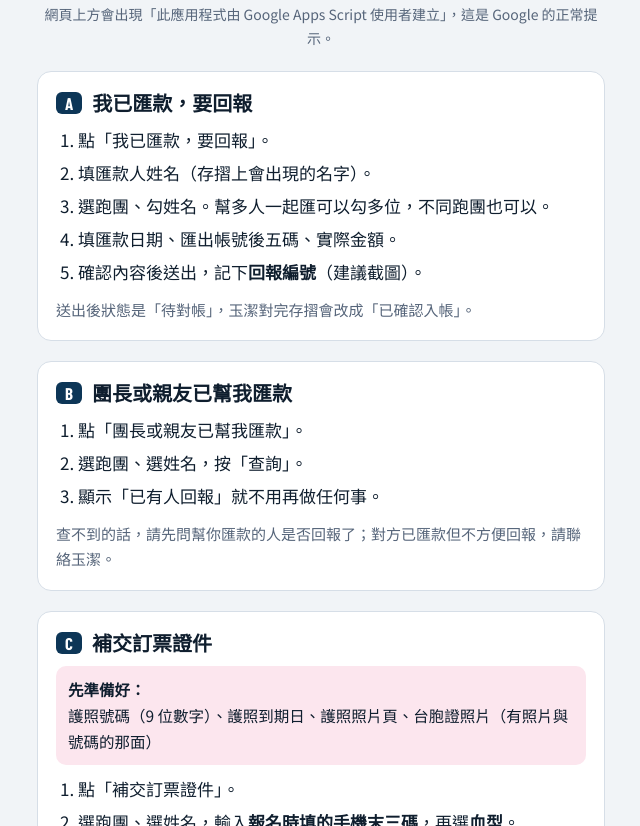
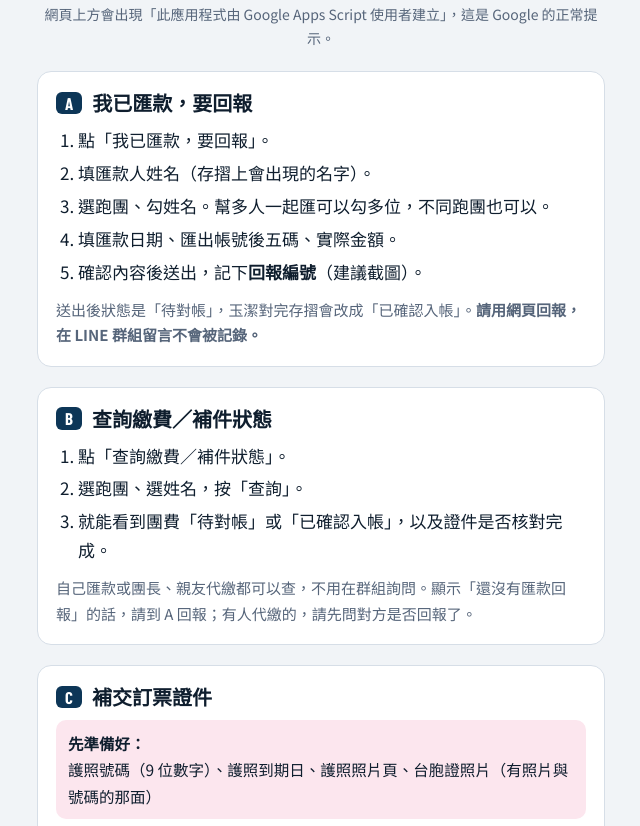
Before and after one commit to willleester/xiamen-2027, a plain HTML site: page index.html in a window 1280 px wide. Shown: the part 468-1294 px from the top of the page, without its empty margins (319-959 px from the left). Drawn offline with nearby package versions, Linux system fonts and the light colour scheme; a web font is replaced by a local one.

Commit message:
跑友須知與流程圖：B 改為查詢繳費／補件狀態，提醒勿在群組回報
Co-Authored-By: Claude Opus 5.5 <noreply@anthropic.com>

```diff
--- a/index.html
+++ b/index.html
@@ -97,17 +97,17 @@ footer .in{padding-block:0 36px;display:grid;gap:6px}
         <li>填匯款日期、匯出帳號後五碼、實際金額。</li>
         <li>確認內容後送出，記下<b>回報編號</b>（建議截圖）。</li>
       </ol>
-      <p style="font-size:15px;color:var(--muted)">送出後狀態是「待對帳」，玉潔對完存摺會改成「已確認入帳」。</p>
+      <p style="font-size:15px;color:var(--muted)">送出後狀態是「待對帳」，玉潔對完存摺會改成「已確認入帳」。<b>請用網頁回報，在 LINE 群組留言不會被記錄。</b></p>
     </section>
 
     <section class="task">
-      <h2><span class="k">B</span>團長或親友已幫我匯款</h2>
+      <h2><span class="k">B</span>查詢繳費／補件狀態</h2>
       <ol>
-        <li>點「團長或親友已幫我匯款」。</li>
+        <li>點「查詢繳費／補件狀態」。</li>
         <li>選跑團、選姓名，按「查詢」。</li>
-        <li>顯示「已有人回報」就不用再做任何事。</li>
+        <li>就能看到團費「待對帳」或「已確認入帳」，以及證件是否核對完成。</li>
       </ol>
-      <p style="font-size:15px;color:var(--muted)">查不到的話，請先問幫你匯款的人是否回報了；對方已匯款但不方便回報，請聯絡玉潔。</p>
+      <p style="font-size:15px;color:var(--muted)">自己匯款或團長、親友代繳都可以查，不用在群組詢問。顯示「還沒有匯款回報」的話，請到 A 回報；有人代繳的，請先問對方是否回報了。</p>
     </section>
 
     <section class="task">
```
Also changed, not shown: flow.html (+1 -1 lines).
